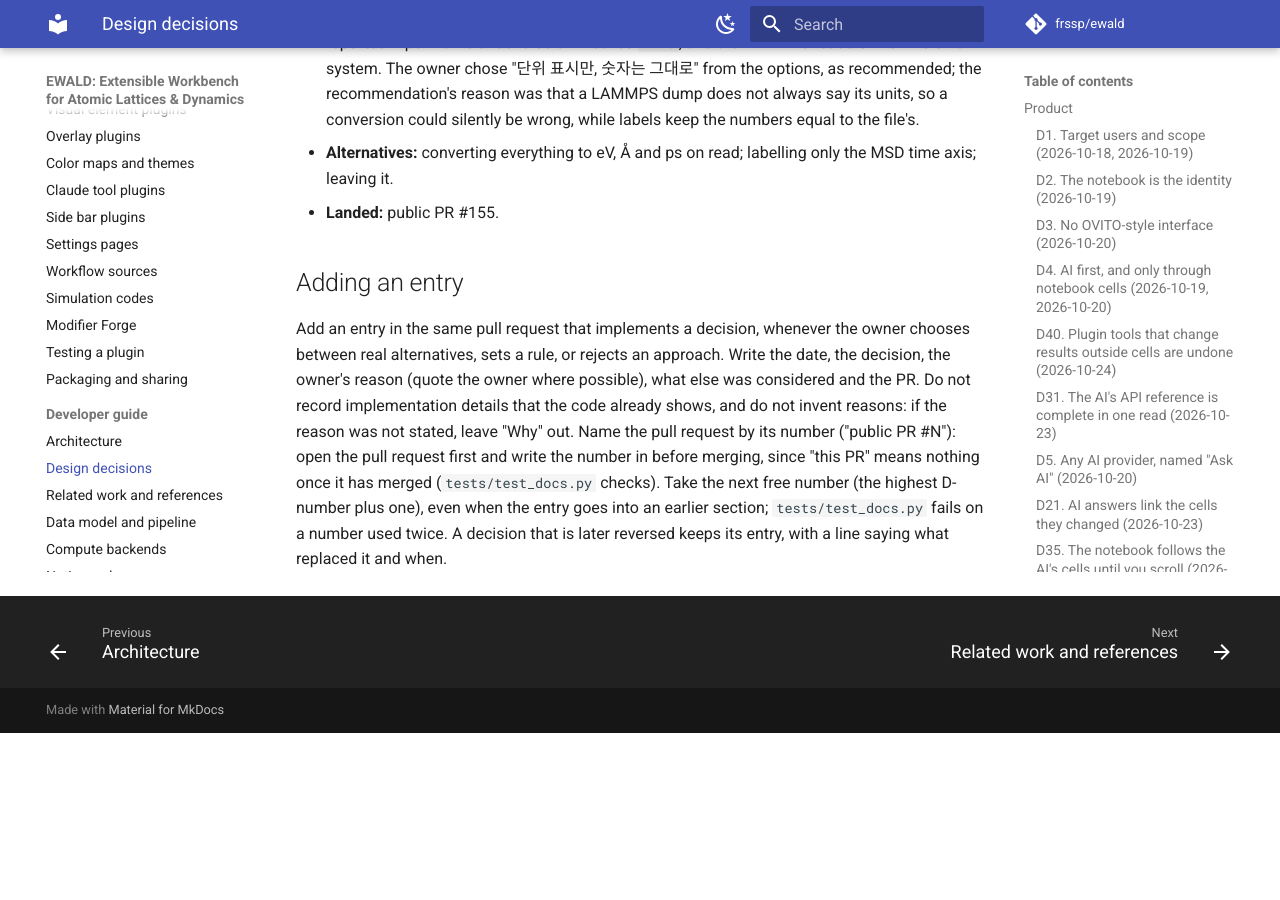
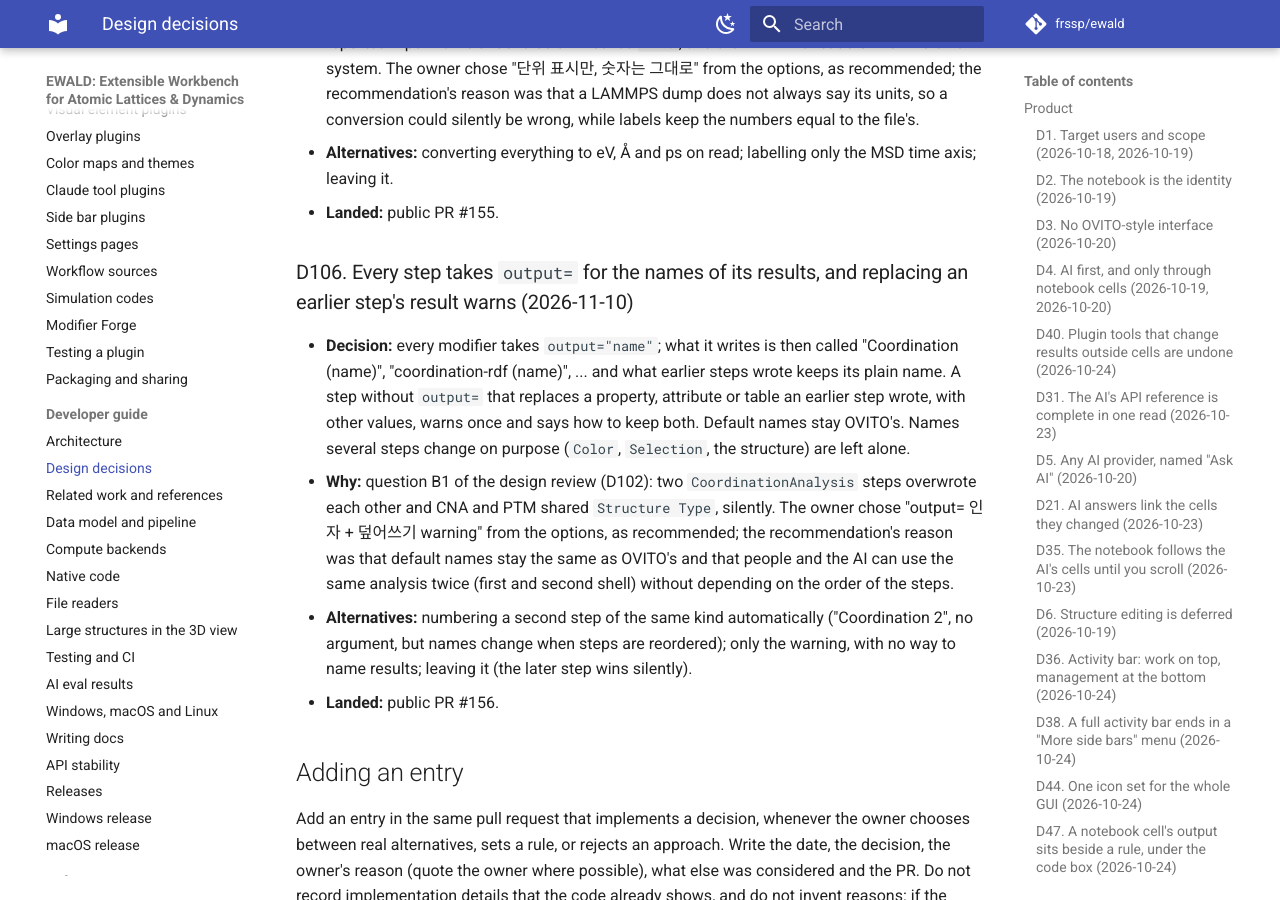
Before and after one commit to frssp/ewald, an MkDocs documentation site: the page built from docs/developer/decisions.md, in a window 1280 px wide and 900 px high, scrolled down 39968 px. Built offline with MkDocs 1.6.1 and Material for MkDocs 9.7.7, drawn with Linux system fonts in a browser that asks for light colours; comment, search, counter and statistics services are not loaded; before the commit the page ends 40701 px from its top, so only the background shows below that.

Commit message:
Record D106 for public PR #156
Co-Authored-By: Claude Opus 5.5 <noreply@anthropic.com>

```diff
--- a/docs/developer/decisions.md
+++ b/docs/developer/decisions.md
@@ -1407,6 +1407,24 @@ Pull request numbers up to #242 refer to the pre-publication repository, which i
   axis; leaving it.
 - **Landed:** public PR #155.
 
+### D106. Every step takes `output=` for the names of its results, and replacing an earlier step's result warns (2026-11-10)
+
+- **Decision:** every modifier takes `output="name"`; what it writes is then called
+  "Coordination (name)", "coordination-rdf (name)", ... and what earlier steps wrote keeps its
+  plain name. A step without `output=` that replaces a property, attribute or table an earlier
+  step wrote, with other values, warns once and says how to keep both. Default names stay
+  OVITO's. Names several steps change on purpose (`Color`, `Selection`, the structure) are left
+  alone.
+- **Why:** question B1 of the design review (D102): two `CoordinationAnalysis` steps overwrote
+  each other and CNA and PTM shared `Structure Type`, silently. The owner chose
+  "output= 인자 + 덮어쓰기 warning" from the options, as recommended; the recommendation's
+  reason was that default names stay the same as OVITO's and that people and the AI can use
+  the same analysis twice (first and second shell) without depending on the order of the steps.
+- **Alternatives:** numbering a second step of the same kind automatically ("Coordination 2",
+  no argument, but names change when steps are reordered); only the warning, with no way to
+  name results; leaving it (the later step wins silently).
+- **Landed:** public PR #156.
+
 ## Adding an entry
 
 Add an entry in the same pull request that implements a decision, whenever the owner chooses
```
Also changed, not shown: CHANGELOG.md (+1 -1 lines).
